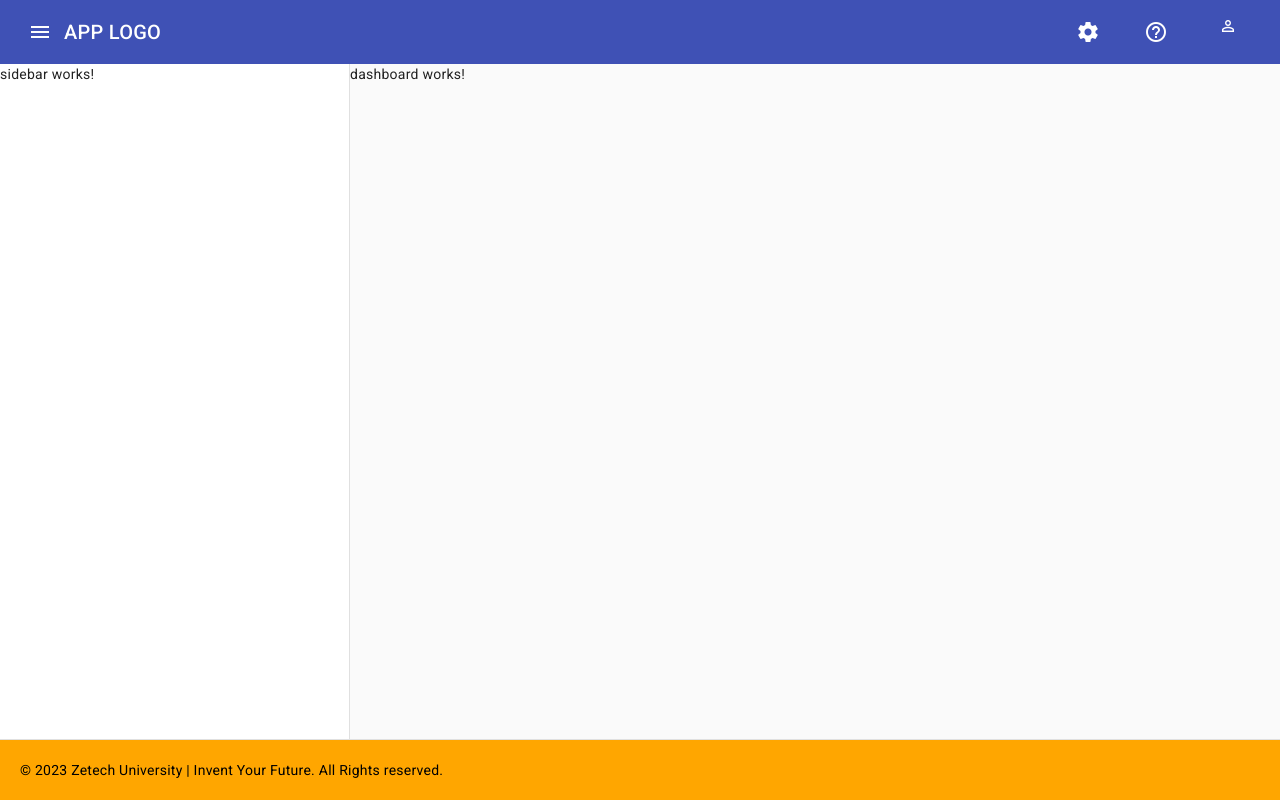
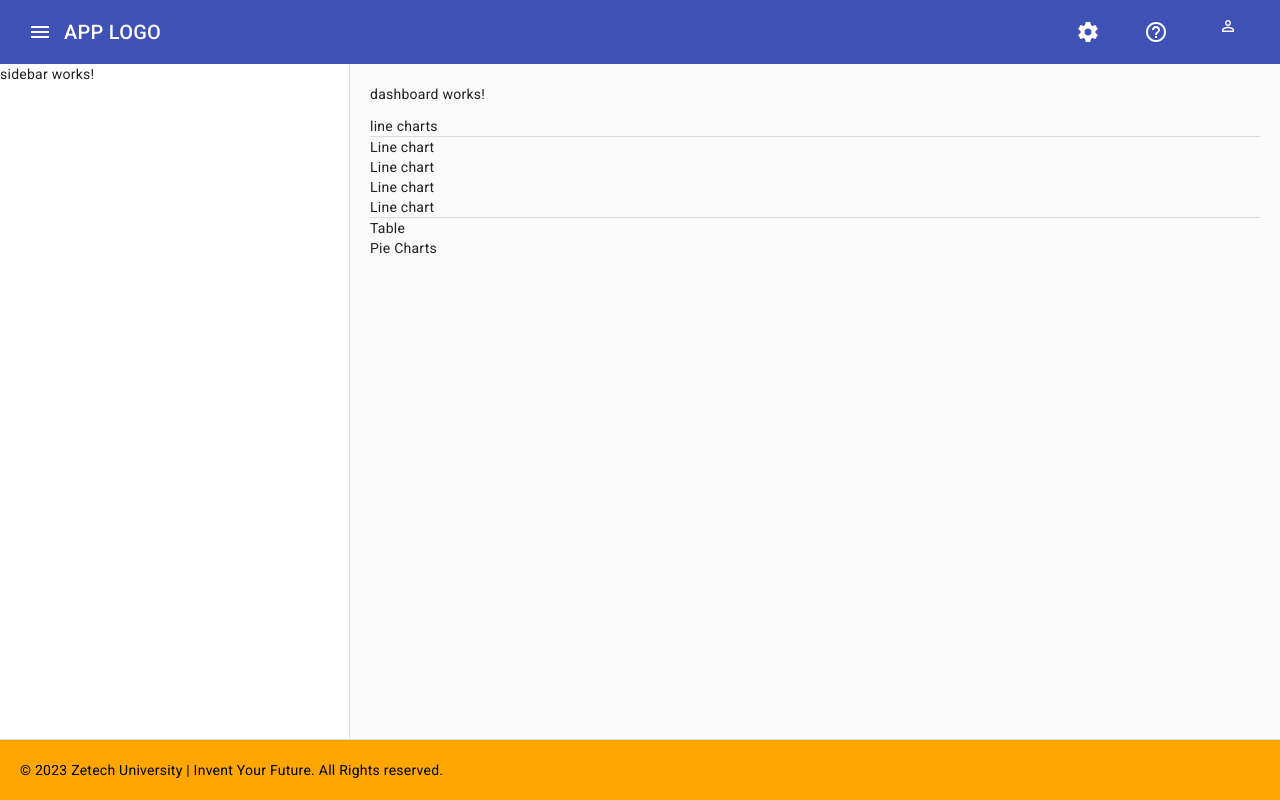
Before and after one commit to Stiflerzak/zetechMarksEntrySystem, an Angular app: page / in a window 1280 px wide. Built offline with nearby package versions, Linux system fonts and the light colour scheme.

Commit message:
created Dashboard

```diff
--- a/src/app/layouts/default/default.component.scss
+++ b/src/app/layouts/default/default.component.scss
@@ -11,3 +11,6 @@
 mat-drawer-container{
     height: 100%;
 }
+mat-drawer-content{
+    padding: 20px;
+}
--- a/src/app/layouts/default/default.module.ts
+++ b/src/app/layouts/default/default.module.ts
@@ -6,6 +6,7 @@
 import { PostsComponent } from 'src/app/modules/posts/posts.component';
 import { SharedModule } from 'src/app/shared/shared.module';
 import {MatSidenavModule} from '@angular/material/sidenav'
+import { MatDividerModule } from '@angular/material/divider';
 
 
 @NgModule({
@@ -18,7 +19,8 @@
     CommonModule,
     RouterModule,
     SharedModule,
-    MatSidenavModule
+    MatSidenavModule,
+    MatDividerModule
   ]
 })
 export class DefaultModule { }
--- a/src/app/modules/dashboard/dashboard.component.html
+++ b/src/app/modules/dashboard/dashboard.component.html
@@ -1 +1,21 @@
 <p>dashboard works!</p>
+
+<div>
+    line charts
+</div>
+
+<mat-divider></mat-divider>
+
+<div>
+    <div>Line chart</div>
+    <div>Line chart</div>
+    <div>Line chart</div>
+    <div>Line chart</div>
+</div>
+
+<mat-divider></mat-divider>
+
+<div>
+    <div>Table</div>
+    <div>Pie Charts</div>
+</div>
```
Also changed, not shown: src/app/shared/components/header/header.component.html (+3 -4 lines).
